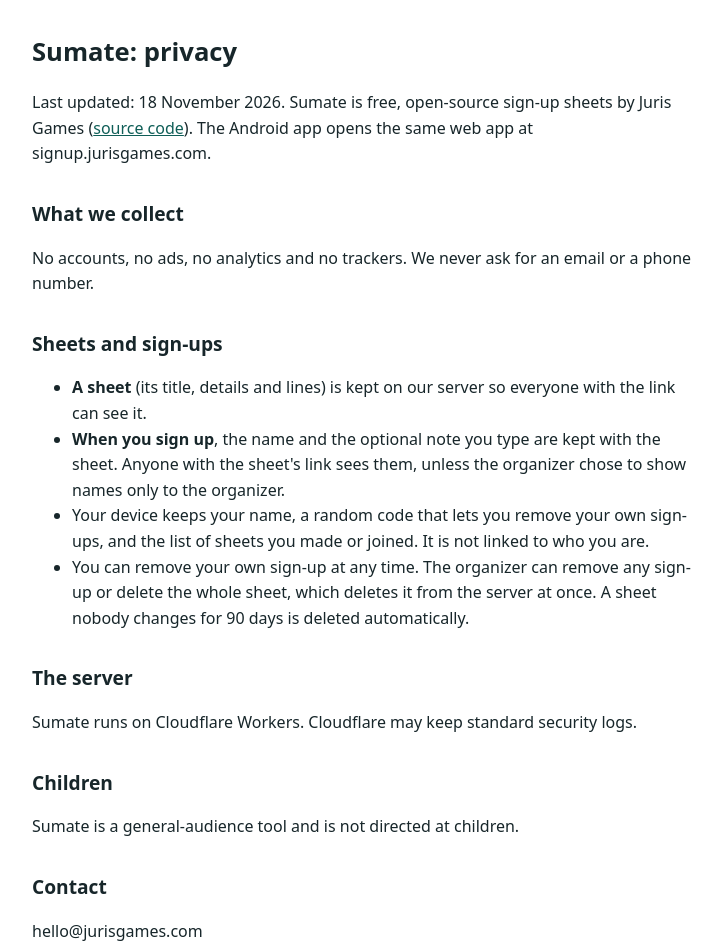
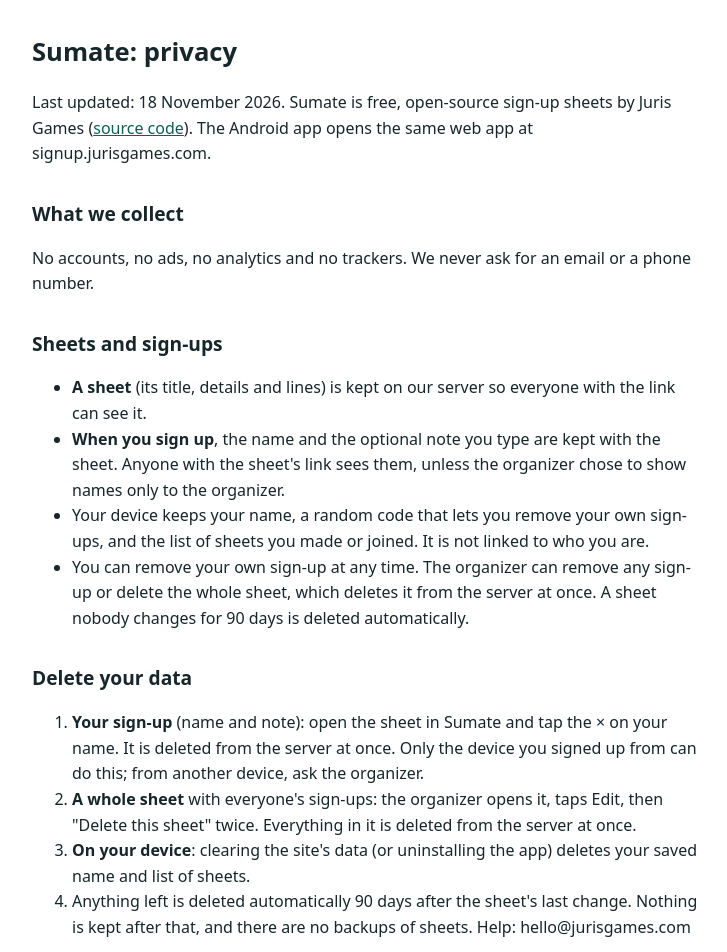
Before and after one commit to kleiders3010/sumate, a plain HTML site: page web/privacy.html in a window 1280 px wide. Shown: the top 952 px of the page, without its empty margins (272-999 px from the left). Drawn offline with Linux system fonts and the light colour scheme.

Commit message:
Privacy: how to delete your data
Co-Authored-By: Claude Opus 5.5 <noreply@anthropic.com>

```diff
--- a/web/privacy.html
+++ b/web/privacy.html
@@ -31,6 +31,17 @@ at signup.jurisgames.com.</p>
     which deletes it from the server at once. A sheet nobody changes for 90 days is deleted automatically.</li>
 </ul>
 
+<h2 id="delete">Delete your data</h2>
+<ol>
+  <li><b>Your sign-up</b> (name and note): open the sheet in Sumate and tap the × on your name. It is deleted from the
+    server at once. Only the device you signed up from can do this; from another device, ask the organizer.</li>
+  <li><b>A whole sheet</b> with everyone's sign-ups: the organizer opens it, taps Edit, then "Delete this sheet" twice.
+    Everything in it is deleted from the server at once.</li>
+  <li><b>On your device</b>: clearing the site's data (or uninstalling the app) deletes your saved name and list of sheets.</li>
+  <li>Anything left is deleted automatically 90 days after the sheet's last change. Nothing is kept after that,
+    and there are no backups of sheets. Help: hello@jurisgames.com</li>
+</ol>
+
 <h2>The server</h2>
 <p>Sumate runs on Cloudflare Workers. Cloudflare may keep standard security logs.</p>
 
@@ -47,7 +58,7 @@ at signup.jurisgames.com.</p>
 anuncios, sin analíticas; nunca pedimos email ni teléfono. El servidor guarda la lista y los nombres y notas que
 cada uno escribe al anotarse; los ve cualquiera con el enlace, salvo que quien organiza elija mostrarlos solo a
 sí mismo. Podés sacarte de una lista cuando quieras; quien organiza puede quitar a cualquiera o borrar la lista,
-y se borra del servidor en el momento. Una lista que nadie cambia en 90 días se borra sola.
+y se borra del servidor en el momento. Para borrar tu nombre: abrí la lista y tocá la × al lado de tu nombre. Para borrar toda la lista: quien organiza toca Editar y después "Borrar esta lista" dos veces. Una lista que nadie cambia en 90 días se borra sola.
 Contacto: hello@jurisgames.com</p>
 </div>
 </body>
```
